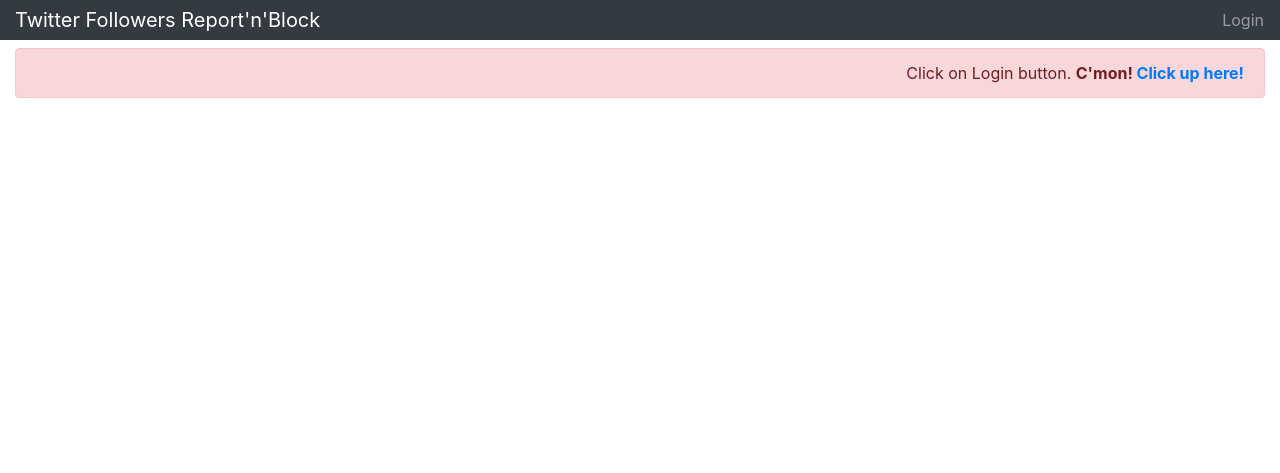
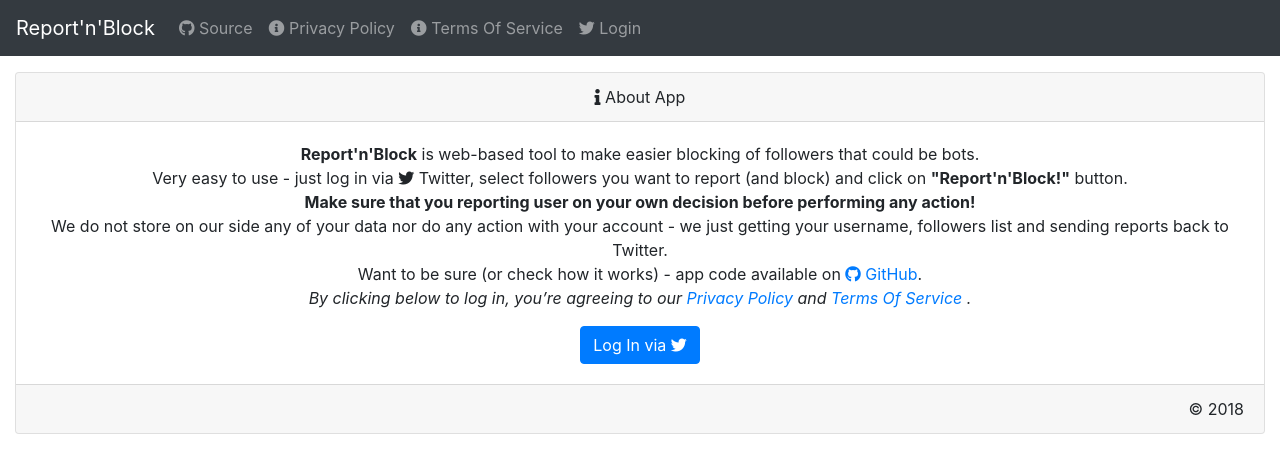
Before and after one commit to mkbodanu4/php-twitter-followers-report-n-block, a PHP site: page /php-twitter-followers-report-n-block/ in a window 1280 px wide. Shown: the top 473 px of the page. Run offline with PHP 8.4, Linux system fonts and the light colour scheme; some libraries are stand-ins or nearby versions.

Commit message:
updated user related information

```diff
--- a/config.sample.php
+++ b/config.sample.php
@@ -1,5 +1,6 @@
 <?php
 
+$config['app_owner'] = "";
 $config['base_url'] = "http://localhost/php-twitter-followers-report-n-block/";
 $config['url_login'] = "http://localhost/php-twitter-followers-report-n-block/login.php";
 
--- a/index.php
+++ b/index.php
@@ -128,7 +128,9 @@ if (isset($_SESSION['user_id']) && !empty($_SESSION['user_id'])) {
 
     <link rel="stylesheet" href="https://maxcdn.bootstrapcdn.com/bootstrap/4.0.0/css/bootstrap.min.css"
           integrity="sha384-Gn5384xqQ1aoWXA+058RXPxPg6fy4IWvTNh0E263XmFcJlSAwiGgFAW/dAiS6JXm" crossorigin="anonymous">
-    <title>Twitter Followers Report'n'Block</title>
+    <link rel="stylesheet" href="https://use.fontawesome.com/releases/v5.3.1/css/all.css"
+          integrity="sha384-mzrmE5qonljUremFsqc01SB46JvROS7bZs3IO2EmfFsd15uHvIt+Y8vEf7N7fWAU" crossorigin="anonymous">
+    <title>Report'n'Block <?php echo $config['app_owner'] ? '/ ' . $config['app_owner'] : ""; ?></title>
 
     <style>
         .table-header-row {
@@ -159,32 +161,83 @@ if (isset($_SESSION['user_id']) && !empty($_SESSION['user_id'])) {
 </head>
 <body>
 
-<nav class="navbar navbar-dark sticky-top bg-dark flex-md-nowrap p-0">
-    <a class="navbar-brand col-sm-3 col-md-2 mr-0" href="<?php echo $config['base_url']; ?>">Twitter Followers
-        Report'n'Block</a>
+<nav class="navbar navbar-expand-sm navbar-dark sticky-top bg-dark flex-md-nowrap">
+    <a class="navbar-brand" href="<?php echo $config['base_url']; ?>">
+        Report'n'Block
+    </a>
+    <button class="navbar-toggler" type="button" data-toggle="collapse" data-target="#top-nav" aria-controls="top-nav"
+            aria-expanded="false" aria-label="Open Menu">
+        <span class="navbar-toggler-icon"></span>
+    </button>
 
-    <ul class="navbar-nav px-3">
+    <div class="collapse navbar-collapse" id="top-nav">
+        <ul class="navbar-nav">
+            <li class="nav-item text-nowrap">
+                <a href="https://github.com/mkbodanu4/php-twitter-followers-report-n-block" class="nav-link">
+                    <i class="fab fa-github"></i> Source
+                </a>
+            </li>
+            <li class="nav-item text-nowrap">
+                <a href="<?php echo $config['base_url'] . 'privacy.php'; ?>" class="nav-link">
+                    <i class="fas fa-info-circle"></i> Privacy Policy
+                </a>
+            </li>
+            <li class="nav-item text-nowrap">
+                <a href="<?php echo $config['base_url'] . 'terms.php'; ?>" class="nav-link">
+                    <i class="fas fa-info-circle"></i> Terms Of Service
+                </a>
+            </li>
             <li class="nav-item text-nowrap">
                 <?php if (!isset($user_id) || !$user_id) { ?>
                     <a href="<?php echo $config['base_url'] . 'login.php'; ?>" class="nav-link">
-                    Login
+                        <i class="fab fa-twitter"></i> Login
                     </a>
                 <?php } else { ?>
                     <a href="<?php echo $config['base_url'] . 'logout.php'; ?>" class="nav-link">
-                    Logout
+                        <i class="fas fa-sign-out-alt"></i> Logout
                     </a>
                 <?php } ?>
             </li>
         </ul>
+    </div>
 </nav>
 
 <div class="container-fluid">
     <?php if (!isset($user_id) || !$user_id) { ?>
         <div class="row">
             <div class="col-md-12">
-                <div class="alert alert-danger mt-2 text-right">
-                    Click on Login button. <strong>C'mon! <a href="<?php echo $config['base_url'] . 'login.php'; ?>">Click
-                            up here!</a></strong>
+                <div class="card mt-3 text-center">
+                    <div class="card-header">
+                        <i class="fa fa-info"></i> About App
+                    </div>
+                    <div class="card-body">
+                        <strong>Report'n'Block</strong> is web-based tool to make easier blocking of followers that
+                        could be bots.<br/>
+                        Very easy to use - just log in via <i class="fab fa-twitter"></i> Twitter, select followers you
+                        want to report (and block) and click on <b>"Report'n'Block!"</b> button.<br/>
+                        <strong>Make sure that you reporting user on your own decision before performing any
+                            action!</strong><br/>
+                        We do not store on our side any of your data nor do any action with your account - we just
+                        getting your username, followers list and sending reports back to Twitter.<br/>
+                        Want to be sure (or check how it works) - app code available on
+                        <a href="https://github.com/mkbodanu4/php-twitter-followers-report-n-block" target="_blank"><i
+                                    class="fab fa-github"></i> GitHub</a>.<br/>
+                        <i>
+                            By clicking below to log in, you’re agreeing to our
+                            <a href="<?php echo $config['base_url'] . 'privacy.php'; ?>">
+                                Privacy Policy
+                            </a> and
+                            <a href="<?php echo $config['base_url'] . 'terms.php'; ?>">
+                                Terms Of Service
+                            </a>.
+                        </i><br/>
+                        <a class="btn btn-primary mt-3" href="<?php echo $config['base_url'] . 'login.php'; ?>">
+                            Log In via <i class="fab fa-twitter"></i>
+                        </a>
+                    </div>
+                    <div class="card-footer text-right">
+                        &copy; <?php echo date("Y"); ?> <?php echo $config['app_owner'] ? $config['app_owner'] : ""; ?>
+                    </div>
                 </div>
             </div>
         </div>
```
Also changed, not shown: README.md, 1 other file. Lines whose indentation alone changed are shown as unchanged.
